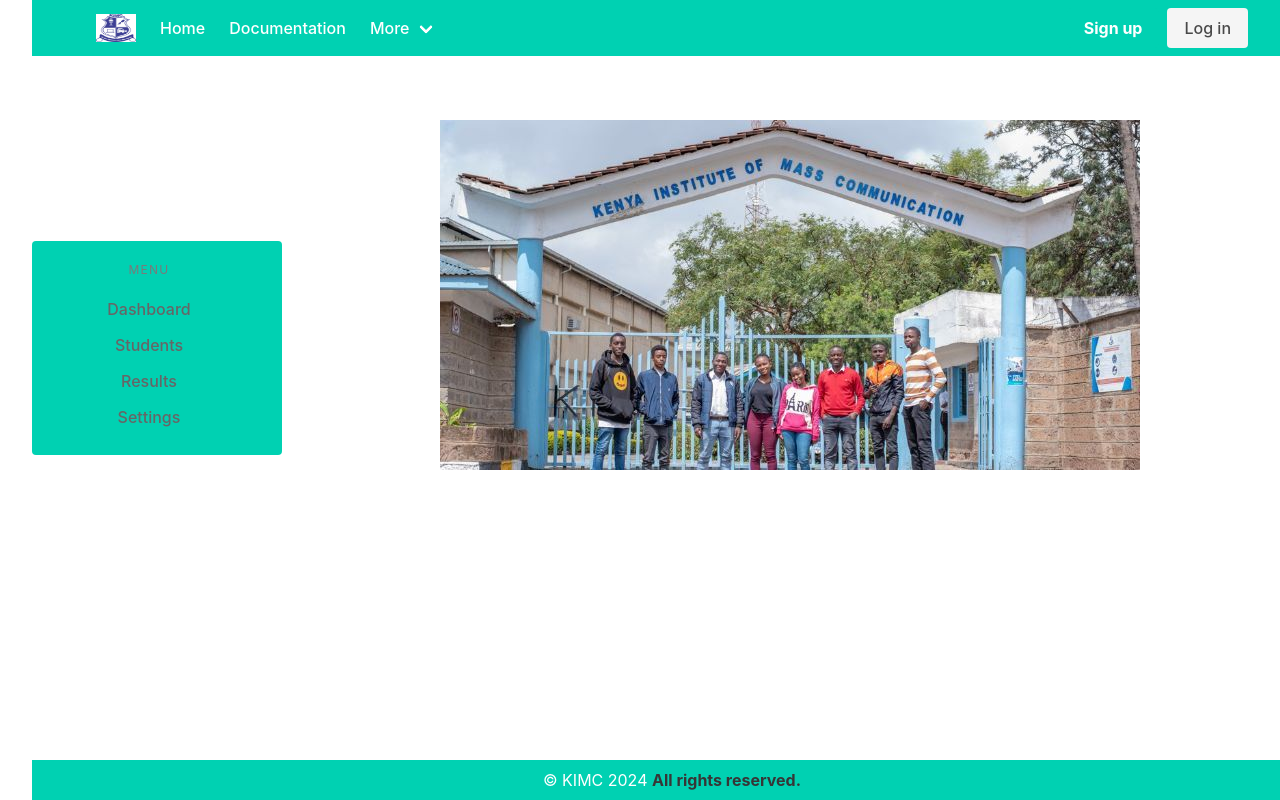
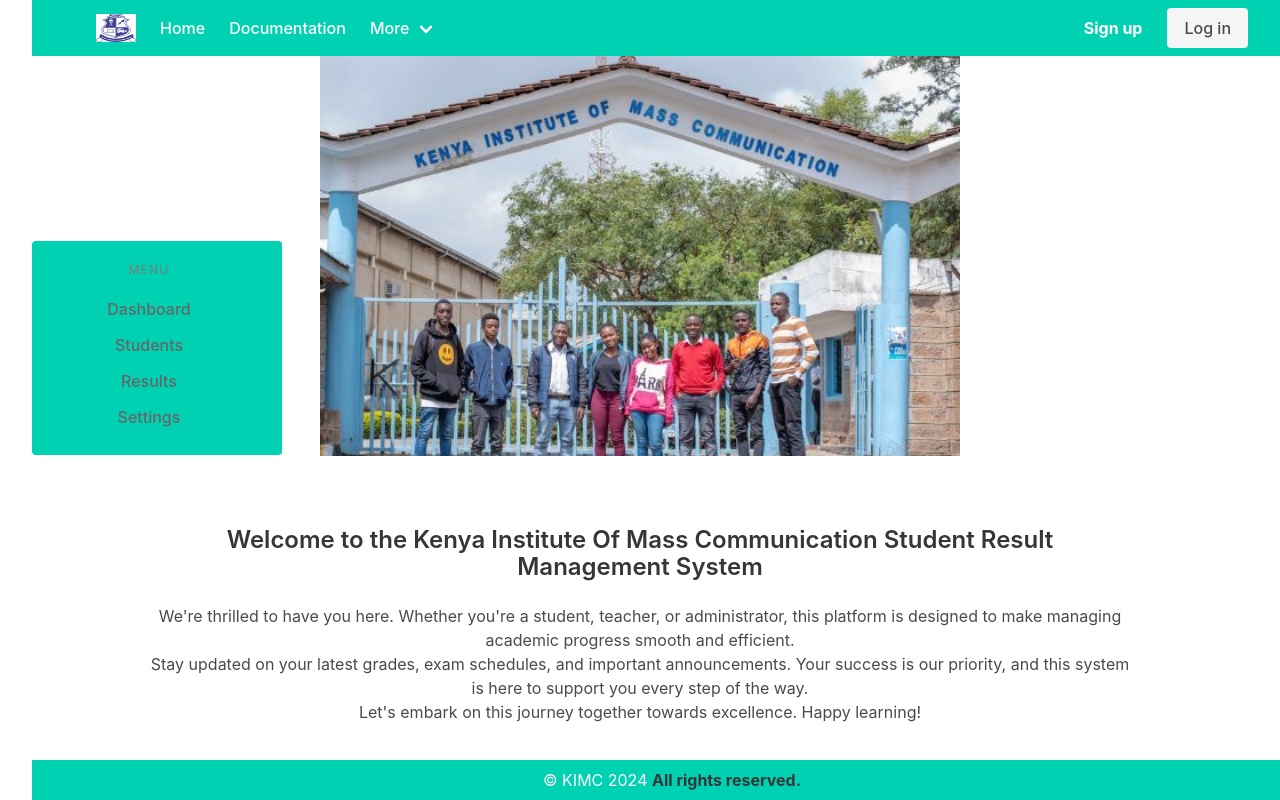
Before and after one commit to Yes-said/example10, a React (Vite) app: page / in a window 1280 px wide. Both pictures are taken after a click on the link "Home". Built offline with nearby package versions, Linux system fonts and the light colour scheme.

Commit message:
navbar updated

```diff
--- a/src/Components/Navbar.jsx
+++ b/src/Components/Navbar.jsx
@@ -10,6 +10,7 @@
   };
 
   return (
+    <div>
     <nav className="navbar is-primary" role="navigation" aria-label="main navigation">
       <div className="container">
         <div className="navbar-brand">
@@ -74,17 +75,57 @@
           </div>
         </div>
       </div>
+    </nav>
 
     {showHomeBackground && (
-        <div style={{ position: 'fixed', top: '120px', right: 0, width: 'calc(100% - 300px)', height: 'calc(100% - 180px)', zIndex: -1 }}>
+      <div className="home-background">
         <img
           src={HomeBackground}
           alt="Home Background"
-            style={{ maxWidth: '100%', maxHeight: '100%', objectFit: 'cover' }}
+          className="home-image"
         />
+        <div className="home-content">
+          <div className="container" style={{ maxHeight: '70vh', overflowY: 'auto' }}>
+            <h2 className="title is-4">Welcome to the Kenya Institute Of Mass Communication Student Result Management System</h2>
+            <p>We're thrilled to have you here. Whether you're a student, teacher, or administrator, this platform is designed to make managing academic progress smooth and efficient.</p>
+            <p>Stay updated on your latest grades, exam schedules, and important announcements. Your success is our priority, and this system is here to support you every step of the way.</p>
+            <p>Let's embark on this journey together towards excellence. Happy learning!</p>
+          </div>
+        </div>
       </div>
     )}
-    </nav>
+
+    <style jsx>{`
+      .home-background {
+        position: fixed;
+        top: 0;
+        left: 0;
+        width: 100%;
+        height: 100%;
+        z-index: -1;
+        display: flex;
+        justify-content: center;
+        align-items: center;
+        flex-direction: column;
+      }
+
+      .home-image {
+        width: 50%;
+        height: 50%;
+        object-fit: cover;
+      }
+
+      .home-content {
+        background-color: rgba(255, 255, 255, 0.9);
+        padding: 20px;
+        max-width: 80%;
+        text-align: center;
+        border-radius: 5px;
+        overflow-y: auto;
+        margin-top: 50px; /* Adjust this value as needed */
+      }
+    `}</style>
+  </div>
   )
 }
 
```
Lines whose indentation alone changed are shown as unchanged.
